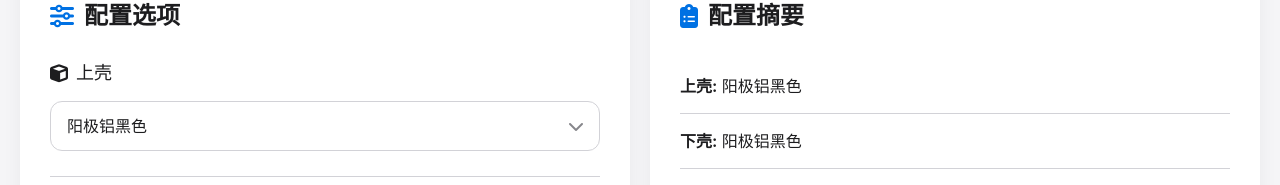
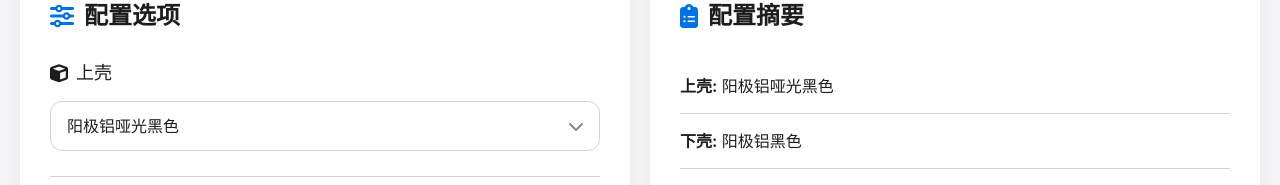
Before and after one commit to kbdfans/kbd-too, a plain HTML site: page index.html in a window 1280 px wide. Shown: the part 155-340 px from the top of the page. Drawn offline with Linux system fonts and the light colour scheme.

Commit message:
Update index.html

```diff
--- a/index.html
+++ b/index.html
@@ -543,20 +543,22 @@
         // Keyboard component data
         const components = {
             topCase: [
-                { name: "阳极铝黑色", nameEn: "Anodized Aluminum Black", price: 399, weight: 379 },
+                { name: "阳极铝哑光黑色", nameEn: "Anodized Aluminum Black", price: 399, weight: 379 },
                 { name: "阳极铝银色", nameEn: "Anodized Aluminum Silver", price: 399, weight: 379 },
                 { name: "阳极铝浅灰色", nameEn: "Anodized Aluminum Light Gray", price: 399, weight: 379 },
-                { name: "阳极铝大红色", nameEn: "Anodized Aluminum Bright Red", price: 399, weight: 379 },
+                { name: "阳极铝大红色", nameEn: "Anodized Aluminum Red", price: 399, weight: 379 },
+                { name: "阳极铝玫瑰金", nameEn: "Anodized Aluminum Rose gold", price: 399, weight: 379 },
                 { name: "阳极铝灰金", nameEn: "Anodized Aluminum Gray Gold", price: 399, weight: 379 },
                 { name: "涂层U9", nameEn: "Coating N9", price: 399, weight: 379 },
                 { name: "电泳白", nameEn: "Electrophoresis White", price: 399, weight: 379 },
-                { name: "RAW", nameEn: "RAW", price: 399, weight: 379 }
+                { name: "RAW透明阳极", nameEn: "RAW", price: 399, weight: 379 }
             ],
             bottomCase: [
                 { name: "阳极铝黑色", nameEn: "Anodized Aluminum Black", price: 304, weight: 829 },
                 { name: "阳极铝银色", nameEn: "Anodized Aluminum Silver", price: 304, weight: 829 },
                 { name: "阳极铝灰色", nameEn: "Anodized Aluminum Gray", price: 304, weight: 829 },
-                { name: "阳极铝大红色", nameEn: "Anodized Aluminum Bright Red", price: 304, weight: 829 },
+                { name: "阳极铝大红色", nameEn: "Anodized Aluminum Red", price: 304, weight: 829 },
+                { name: "阳极铝玫瑰金", nameEn: "Anodized Aluminum Rose gold", price: 304, weight: 829 },
                 { name: "RAW", nameEn: "RAW", price: 304, weight: 829 },
                 { name: "涂层U9", nameEn: "Coating N9", price: 304, weight: 829 },
                 { name: "不锈钢", nameEn: "Stainless Steel", price: 1700, weight: 2487 },
```
